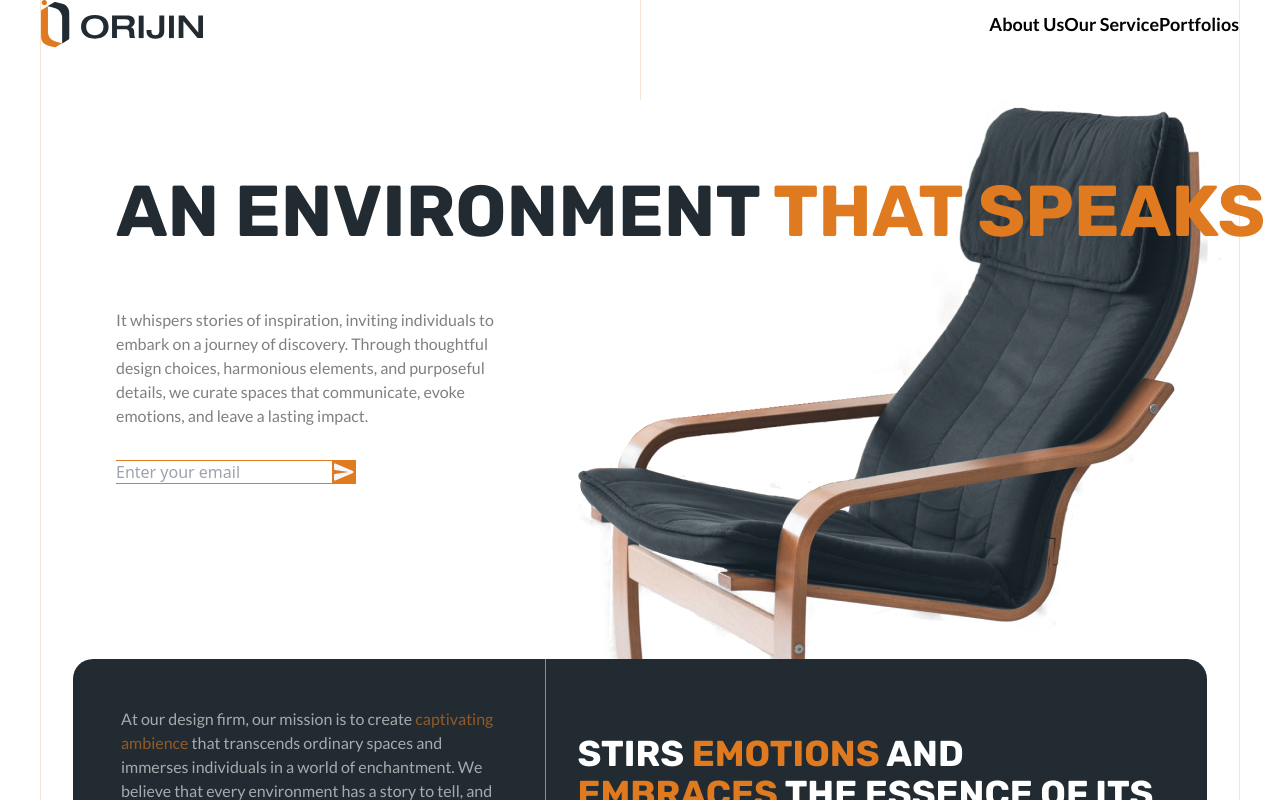
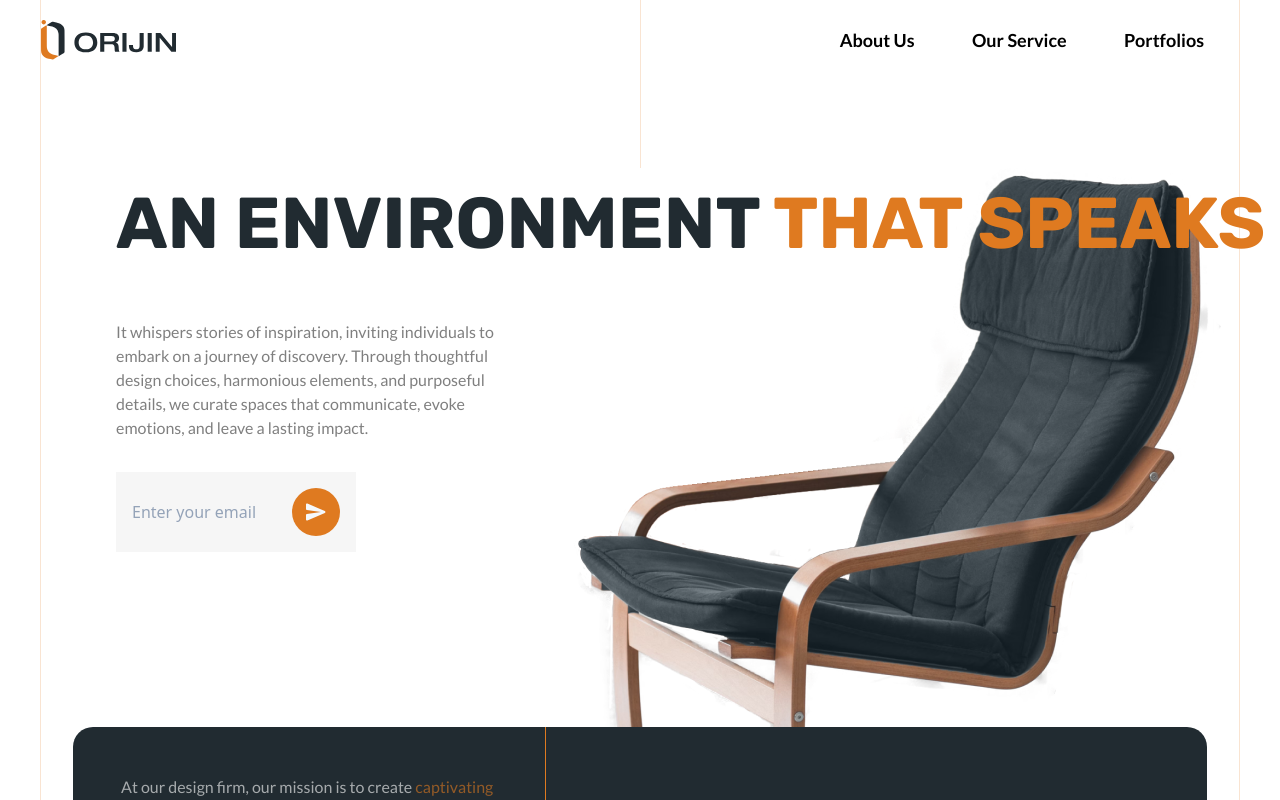
Before and after one commit to Nichristandy/Orijin, a Next.js app: page / in a window 1280 px wide. Built offline with nearby package versions, Linux system fonts and the light colour scheme.

Commit message:
change v2

```diff
--- a/pages/index.js
+++ b/pages/index.js
@@ -1,7 +1,8 @@
-import Carousel from "@/components/Carousel";
+
 import EmailInput from "@/Components/EmailInput";
 import Footer from "@/Components/Footer";
 import Navbar from "@/Components/Navbar";
+import Carousel from "@/components/Carousel";
 import { Rubik, Lato } from "next/font/google";
 
 const rubik = Rubik({
--- a/tailwind.config.js
+++ b/tailwind.config.js
@@ -2,7 +2,7 @@
 module.exports = {
   content: [
     './pages/**/*.{js,ts,jsx,tsx,mdx}',
-    './components/**/*.{js,ts,jsx,tsx,mdx}',
+    './Components/**/*.{js,ts,jsx,tsx,mdx}',
     './app/**/*.{js,ts,jsx,tsx,mdx}',
   ],
   theme: {
```
